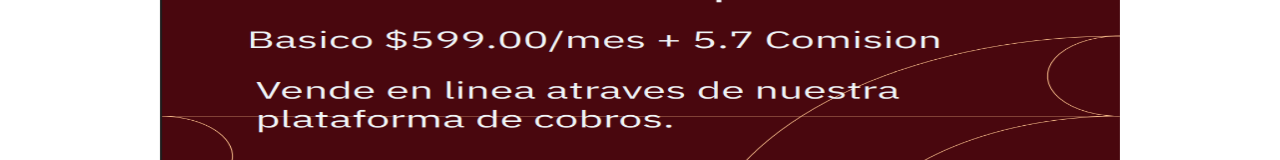
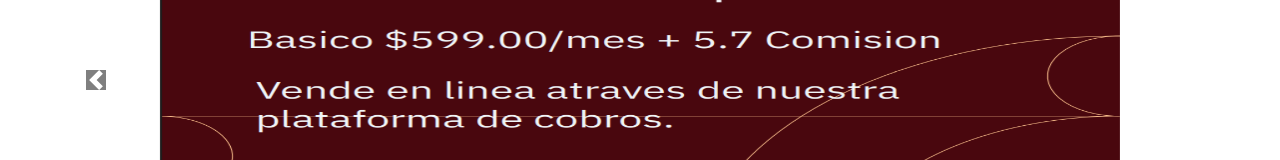
Before and after one commit to DiamondSoftS/WebAppOnlineStore2, a React (Create React App) app: page /Inicio in a window 1280 px wide. Shown: the part 496-656 px from the top of the page. Built offline with nearby package versions, Linux system fonts and the light colour scheme.

Commit message:
new system update

```diff
--- a/src/App.css
+++ b/src/App.css
@@ -5,6 +5,9 @@
 .App-logo {
   height: 40vmin;
   pointer-events: none;
+}
+.carousel-control-prev-icon{
+  background-color: black;
 }
 
 .LoginAS{
```
